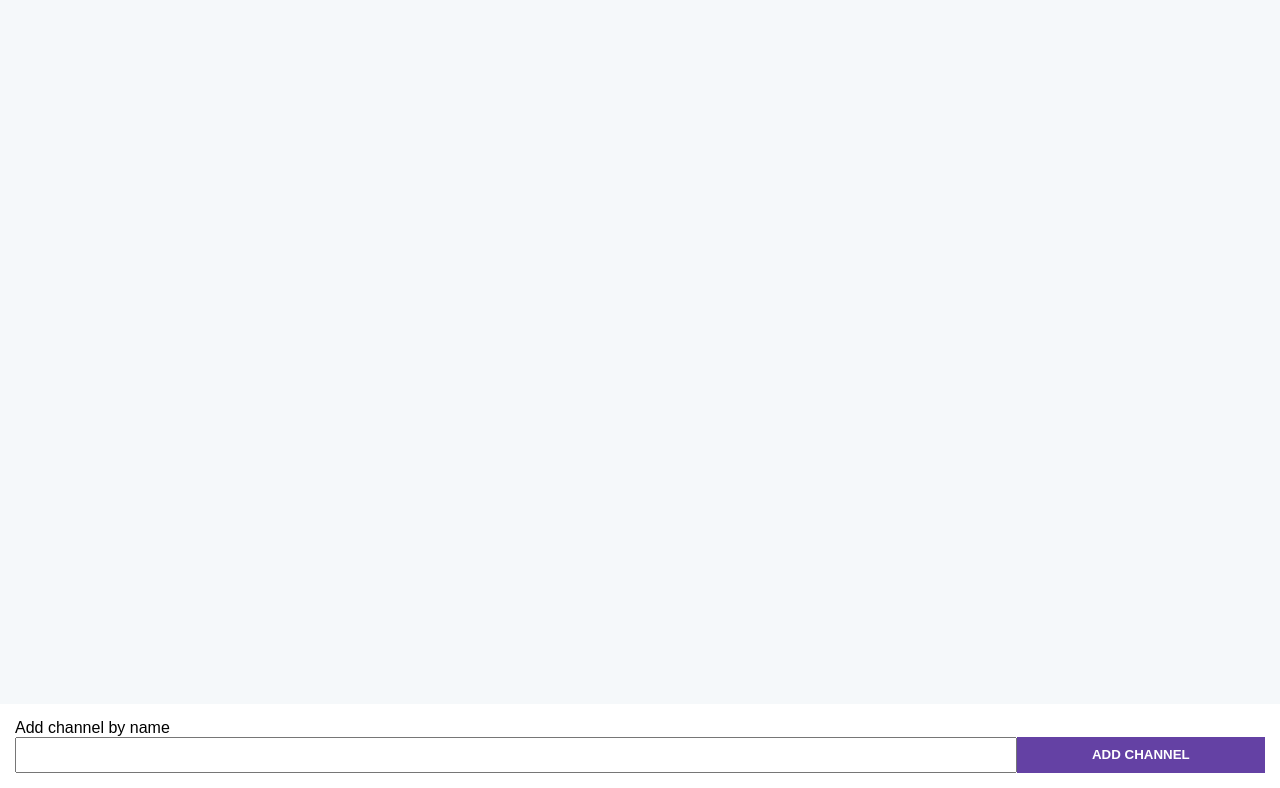
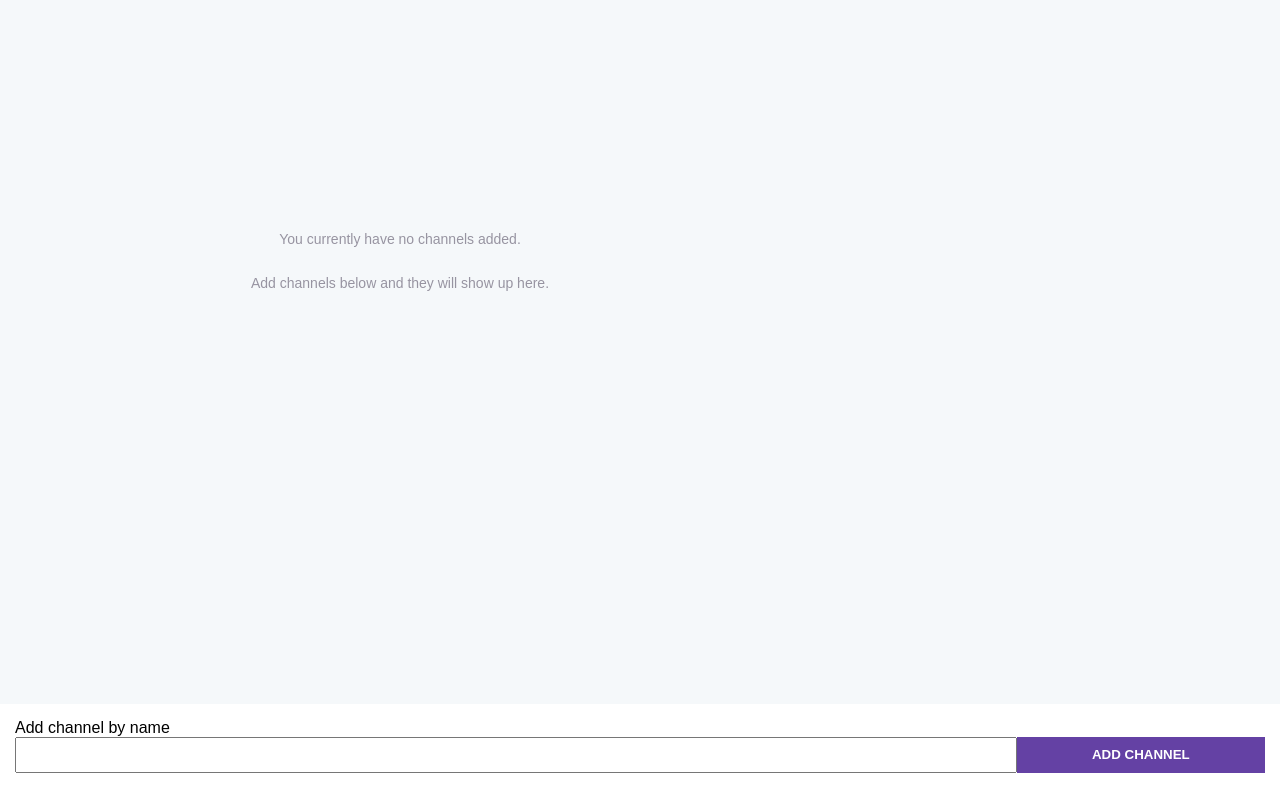
Before and after one commit to rasmusroy/TwitchWatchList, a browser extension: page index.html in a window 1280 px wide. Shown: the part 12-800 px from the top of the page. Drawn offline with Linux system fonts and the light colour scheme; files that its build step writes are made by us from their sources.

Commit message:
going hoooome

```diff
--- a/assets/css/sass/style.scss
+++ b/assets/css/sass/style.scss
@@ -128,3 +128,16 @@ button {
     background-color: $twitchpurple-hover;
   }
 }
+
+
+// Empty state
+
+.stream-container--empty {
+  display: flex;
+  flex-direction: column;
+  align-items: center;
+  justify-content: center;
+  height: 100%;
+  width: 100%;
+  opacity: 0.7;
+}
--- a/assets/js/index.js
+++ b/assets/js/index.js
@@ -16,7 +16,7 @@ document.addEventListener('DOMContentLoaded', function () {
     }
     chrome.storage.sync.get({
       storedChannels: []
-    }, function (data) {
+    }, fsunction (data) {
       storedArray = data.storedChannels;
       storedArray.push(inputFieldValue);
       chrome.storage.sync.set({
--- a/index.html
+++ b/index.html
@@ -9,6 +9,10 @@
 
 <body>
   <div class="stream-container">
+    <div class="stream-container--empty">
+      <p>You currently have no channels added.</p>
+      <p>Add channels below and they will show up here.</p>
+    </div>
     <!-- STREAMER ELEMENTS HERE  -->
 
   </div>
```
Also changed, not shown: build/css/style.css, build/js/index.js.
